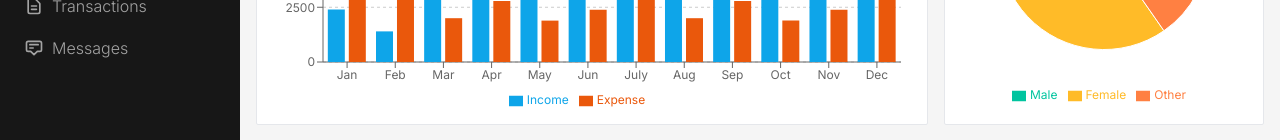
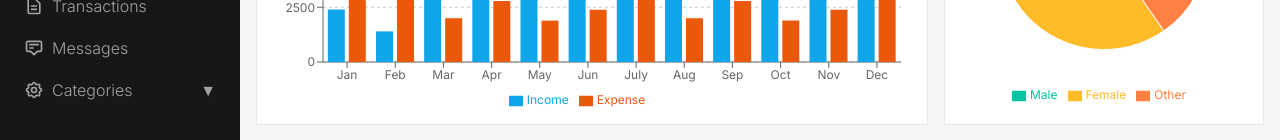
Before and after one commit to ravikr126/react-admin-panel, a React (Create React App) app: page / in a window 1280 px wide. Shown: the part 406-546 px from the top of the page. Built offline with nearby package versions, Linux system fonts and the light colour scheme.

Commit message:
adding sub menus in sidebar

```diff
--- a/src/components/shared/Sidebar.jsx
+++ b/src/components/shared/Sidebar.jsx
@@ -1,5 +1,6 @@
 import React from 'react'
 import classNames from 'classnames'
+import { useState } from 'react'
 import { Link, useLocation } from 'react-router-dom'
 import { HiOutlineLogout } from 'react-icons/hi'
 import { DASHBOARD_SIDEBAR_LINKS, DASHBOARD_SIDEBAR_BOTTOM_LINKS } from '../../lib/constants'
@@ -34,15 +35,48 @@ export default function Sidebar() {
 }
 
 function SidebarLink({ link }) {
-    const { pathname } = useLocation()
+	const { pathname } = useLocation();
+	const [isSubcategoryOpen, setIsSubcategoryOpen] = useState(false);
+
+	const handleSubcategoryToggle = () => {
+	  setIsSubcategoryOpen(!isSubcategoryOpen);
+	};
 
     return (
-        <Link
-            to={link.path}
-            className={classNames(pathname === link.path ? 'bg-neutral-700 text-white' : 'text-neutral-400', linkClass)}
-        >
-            <span className="text-xl">{link.icon}</span>
-            {link.label}
-        </Link>
+		<>
+		<div
+        onClick={link.subcategories ? handleSubcategoryToggle : undefined}
+        className={classNames(
+          'cursor-pointer',
+          linkClass,
+          pathname === link.path ? 'bg-neutral-700 text-white' : 'text-neutral-400'
+        )}
+      >
+        <span className="text-xl">{link.icon}</span>
+        {link.label}
+        {link.subcategories && (
+          <span className="ml-auto">{isSubcategoryOpen ? '▲' : '▼'}</span>
+        )}
+      </div>
+
+      {/* Render subcategories if they exist and the dropdown is open */}
+      {link.subcategories && isSubcategoryOpen && (
+        <div className="pl-6">
+          {link.subcategories.map((subcategory) => (
+            <Link
+              key={subcategory.key}
+              to={subcategory.path}
+              className={classNames(
+                pathname === subcategory.path ? 'bg-neutral-700 text-white' : 'text-neutral-400',
+                linkClass
+              )}
+            >
+              <span className="text-xl">{subcategory.icon}</span>
+              {subcategory.label}
+            </Link>
+          ))}
+        </div>
+      )}
+    </>
     )
 }
--- a/src/lib/constants/index.jsx
+++ b/src/lib/constants/index.jsx
@@ -45,7 +45,26 @@ export const DASHBOARD_SIDEBAR_LINKS = [
 		label: 'Messages',
 		path: '/messages',
 		icon: <HiOutlineAnnotation />
-	}
+	},
+	// Subcategories
+	{
+		key: 'categories',
+		label: 'Categories',
+		icon: <HiOutlineCog />,
+		subcategories: [
+		  {
+			key: 'subcategory1',
+			label: 'Subcategory 1',
+			path: '/categories/subcategory1',
+		  },
+		  {
+			key: 'subcategory2',
+			label: 'Subcategory 2',
+			path: '/categories/subcategory2',
+		  },
+		  // Add more subcategories as needed
+		],
+	  },
 ]
 
 export const DASHBOARD_SIDEBAR_BOTTOM_LINKS = [
```
